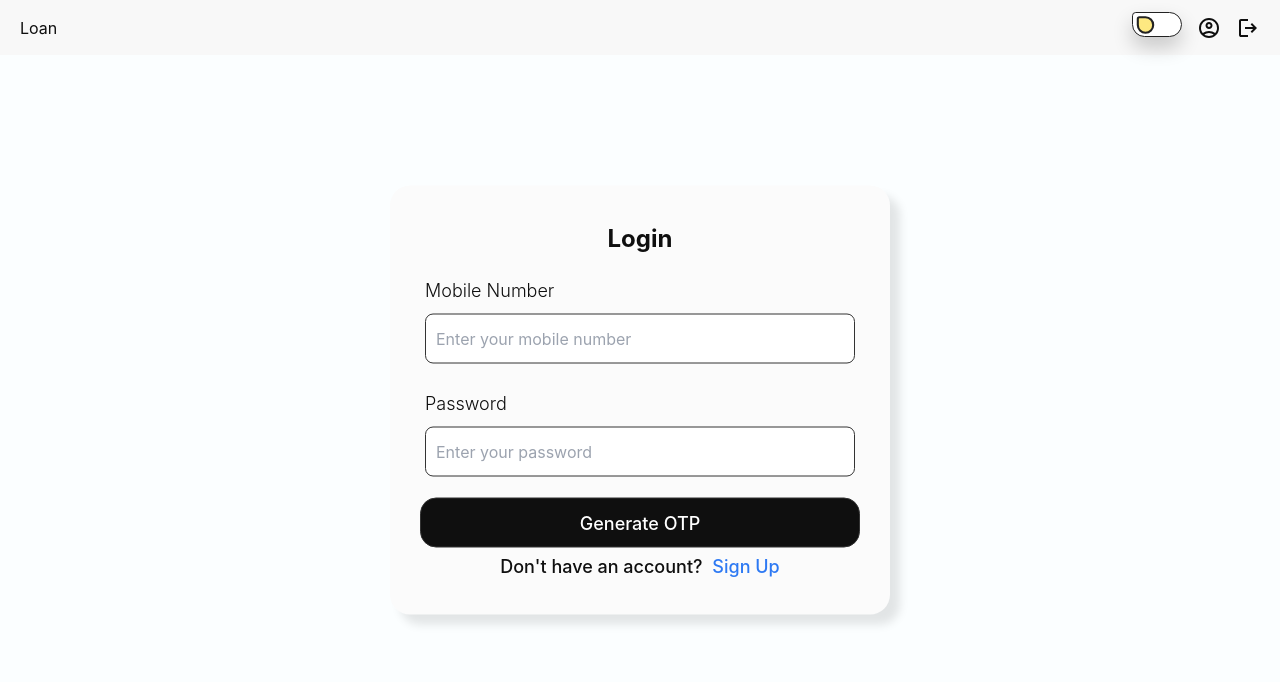
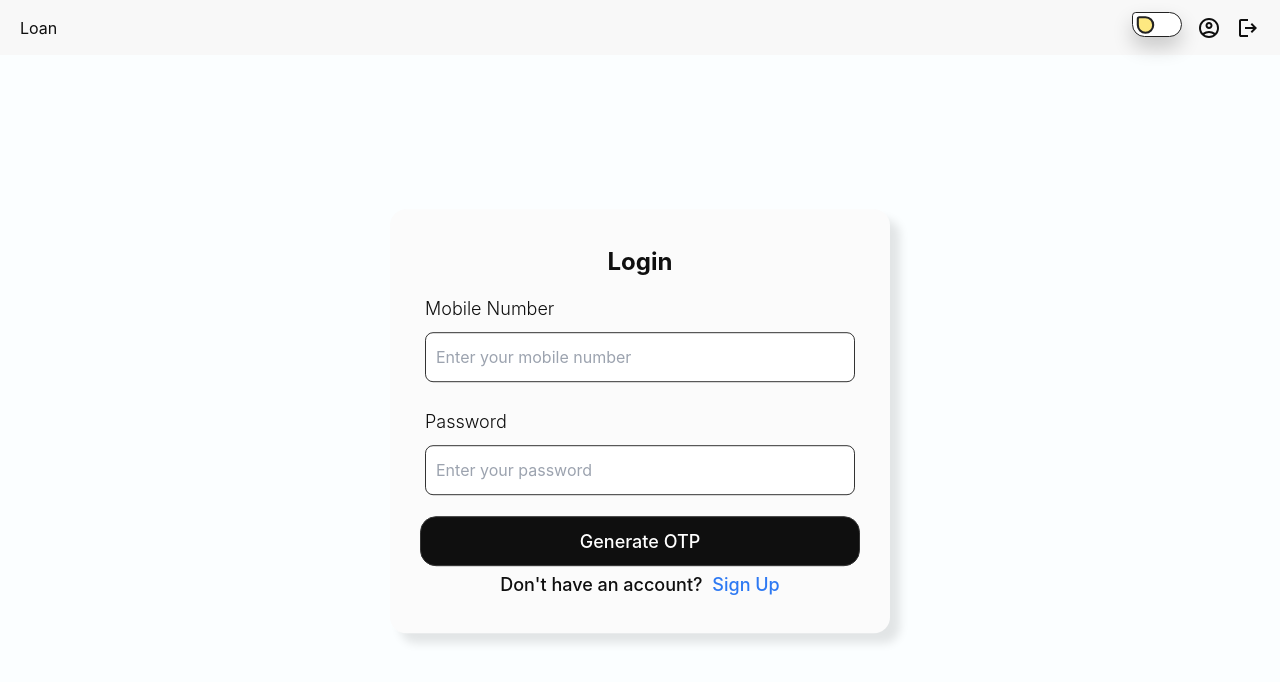
Before and after one commit to jkcsoftwaresllp/LoanApp_Client, a React (Vite) app: page /login in a window 1280 px wide. Shown: the top 682 px of the page. Built offline with nearby package versions, Linux system fonts and the light colour scheme.

Commit message:
feat: update styles for Loan and Profile components, add ProfileCard component, and adjust LoginForm layout

```diff
--- a/src/Styles/Loan.module.css
+++ b/src/Styles/Loan.module.css
@@ -3,7 +3,7 @@
   flex-direction: column;
   align-items: center;
   justify-content: center;
-  height: calc(100vh - var(--header-height));
+  padding: 20px;
 }
 
 .stepperWrapper {
--- a/src/Styles/Profile.module.css
+++ b/src/Styles/Profile.module.css
@@ -211,6 +211,13 @@ p.text-green-500 {
   border-radius: 50%;
   border: 2px solid var(--color-text-tertiary);
 }
+.cardImage {
+  width: 100px;
+  height: 100px;
+  border-radius: 50%;
+  background-color: var(--color-bg-tertiary);
+  border: 2px solid var(--color-text-tertiary);
+}
 
 .profileName {
   font-size: var(--font-size-large);
--- a/src/pages/ProfileCard.jsx
+++ b/src/pages/ProfileCard.jsx
@@ -107,7 +107,7 @@ const ProfileCard = () => {
             <img
               src="https://png.pngtree.com/png-vector/20231019/ourmid/pngtree-user-profile-avatar-png-image_10211467.png"
               alt="Profile"
-              className={styles.profileImage}
+              className={styles.cardImage}
             />
           </div>
           <h2 className={styles.profileName}>{profile.name || "N/A"}</h2>
--- a/src/pages/style/LoginForm.module.css
+++ b/src/pages/style/LoginForm.module.css
@@ -2,18 +2,19 @@
   position: absolute;
   top: 50%;
   left: 50%;
-  transform: translate(-50%, -50%);
+  transform: translate(-50%, -45%);
   display: flex;
   flex-direction: column;
-  gap: 10px;
+  gap: 5px;
   background-color: #fbfbfb;
   padding: 30px;
   color: #0f0f0f;
   min-width: 280px; /* Adjust this value for mobile screens */
   max-width: 500px; /* Maximum width */
   width: 90%; /* Adjust the width to be relative to the viewport */
-  border-radius: 20px;
+  border-radius: var(--border-radius-large);
   user-select: none;
+
   box-shadow: 10px 10px 10px rgba(0, 0, 0, 0.1);
 }
 .loaderContainer {
@@ -78,7 +79,7 @@
   display: flex;
   flex-direction: row;
   align-items: center;
-  gap: 10px;
+  gap: 5px;
   justify-content: space-between;
 }
 
@@ -132,7 +133,7 @@
   justify-content: center;
   align-items: center;
   font-weight: 500;
-  gap: 10px;
+  gap: 5px;
   border: 1px solid #ededef;
   background-color: white;
   cursor: pointer;
```
